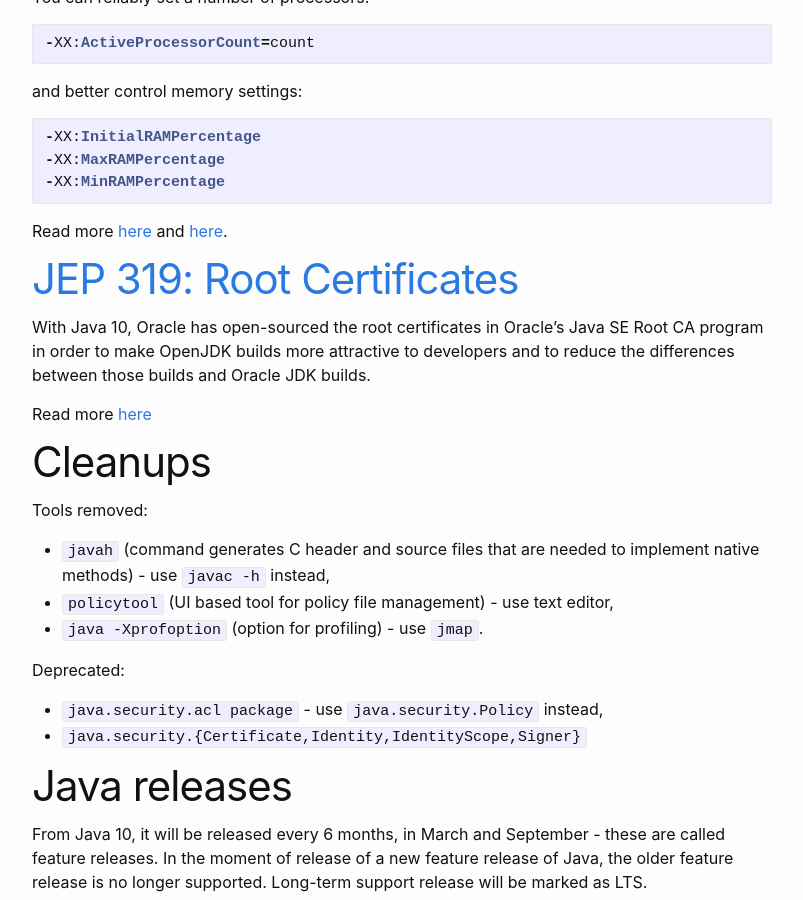
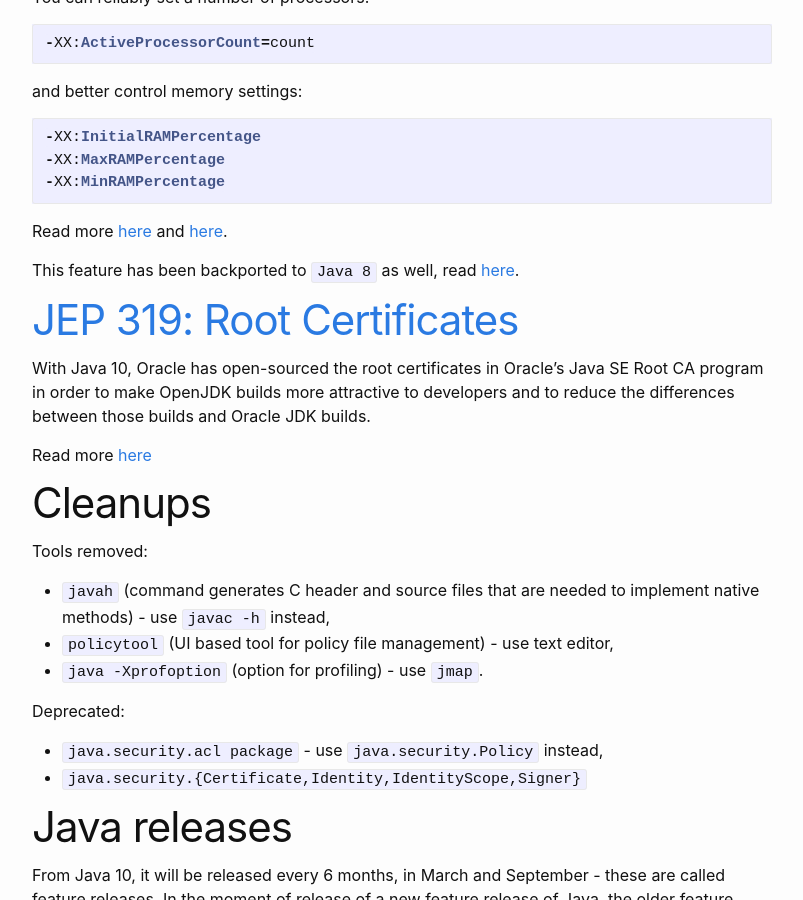
Before and after one commit to marekhudyma/marekhudyma.github.io, a Jekyll site: the page built from _posts/2019-02-01-java-10-new-features.md, in a window 1280 px wide and 900 px high, scrolled down 2873 px. Shown: the whole window, without its empty margins (238-1041 px from the left). Built offline with Jekyll 4.4.1, drawn with Linux system fonts in a browser that asks for light colours.

Commit message:
java 10, container awareness backport

```diff
--- a/_posts/2019-02-01-java-10-new-features.md
+++ b/_posts/2019-02-01-java-10-new-features.md
@@ -109,6 +109,8 @@
 
 Read more [here](https://www.docker.com/blog/improved-docker-container-integration-with-java-10/) and [here](https://medium.com/@jnsrikanth/docker-support-in-java-10-fbff28a31827).
 
+This feature has been backported to `Java 8` as well, read [here](https://merikan.com/2019/04/jvm-in-a-container/).
+
 # [JEP 319: Root Certificates](http://openjdk.java.net/jeps/319)
 
 With Java 10, Oracle has open-sourced the root certificates in Oracle's Java SE Root CA program in order to make OpenJDK builds more attractive to developers and to reduce the differences between those builds and Oracle JDK builds.
```
